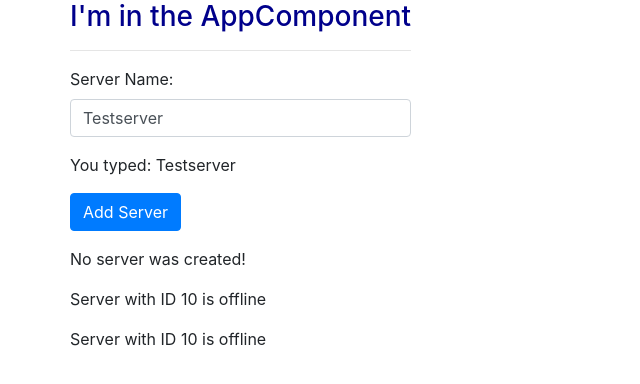
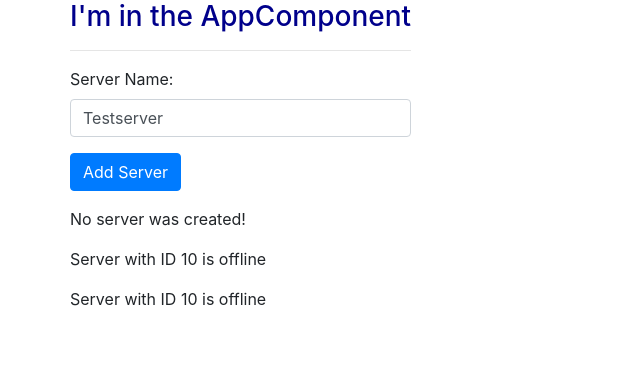
Before and after one commit to cyborg-nomade/angular-course, an Angular app: page / in a window 1280 px wide. Shown: the top 384 px of the page, without its empty margins (0-640 px from the left). Built offline with nearby package versions, Linux system fonts and the light colour scheme.

Commit message:
combining all types of binding

```diff
--- a/src/app/servers/servers.component.html
+++ b/src/app/servers/servers.component.html
@@ -3,7 +3,7 @@
   <!--<input type="text" class="form-control" (input)="onUpdateServerName($event)">-->
   <input type="text" class="form-control" [(ngModel)]="serverName">
 </p>
-<p>You typed: {{serverName}}</p>
+<!--<p>You typed: {{serverName}}</p>-->
 <p><button class="btn btn-primary" [disabled]="!allowNewServer" (click)="onCreateServer()">Add Server</button></p>
 <p>{{serverCreationStatus}}</p>
 <app-server></app-server>
--- a/src/app/servers/servers.component.ts
+++ b/src/app/servers/servers.component.ts
@@ -19,7 +19,7 @@ export class ServersComponent implements OnInit {
   ngOnInit() {}
 
   onCreateServer() {
-    this.serverCreationStatus = 'Server was created';
+    this.serverCreationStatus = this.serverName + ' Server was created';
   }
 
   onUpdateServerName($event: Event) {
```
